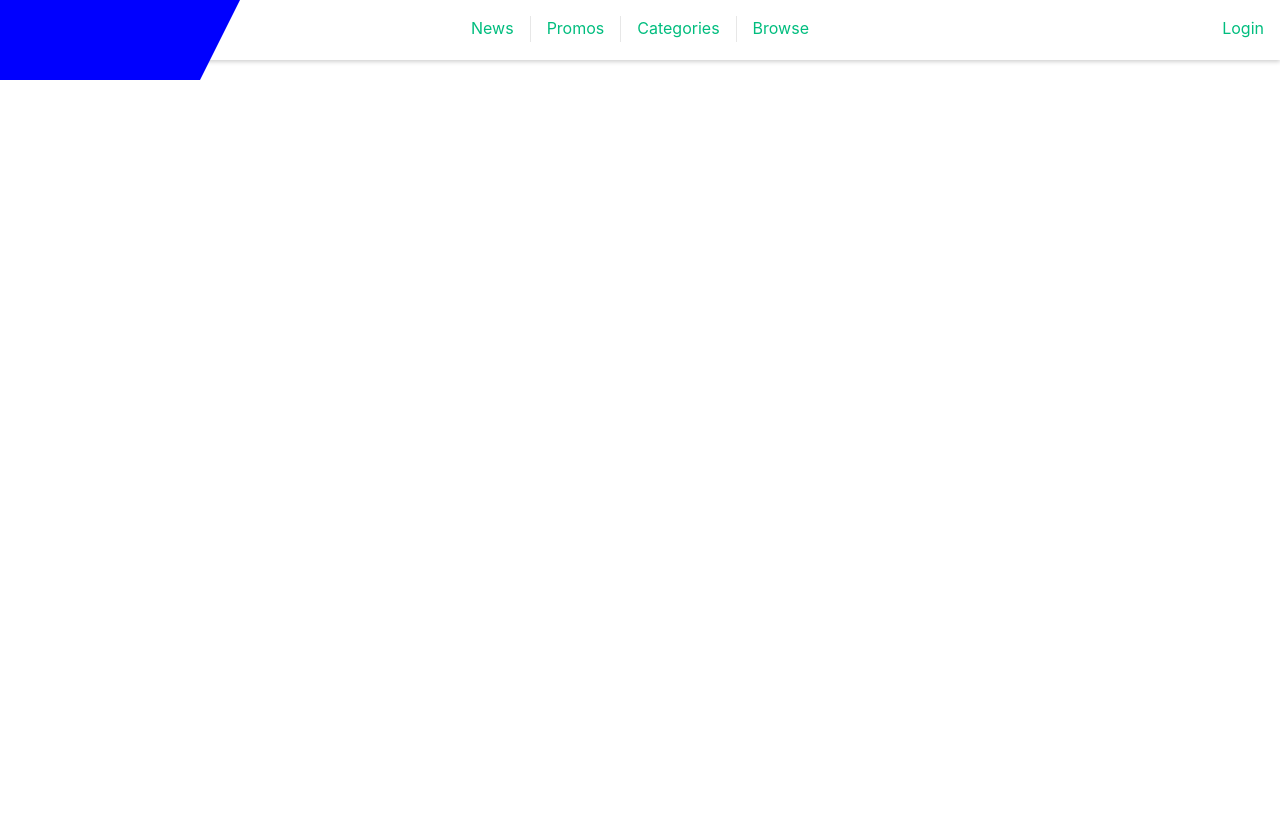
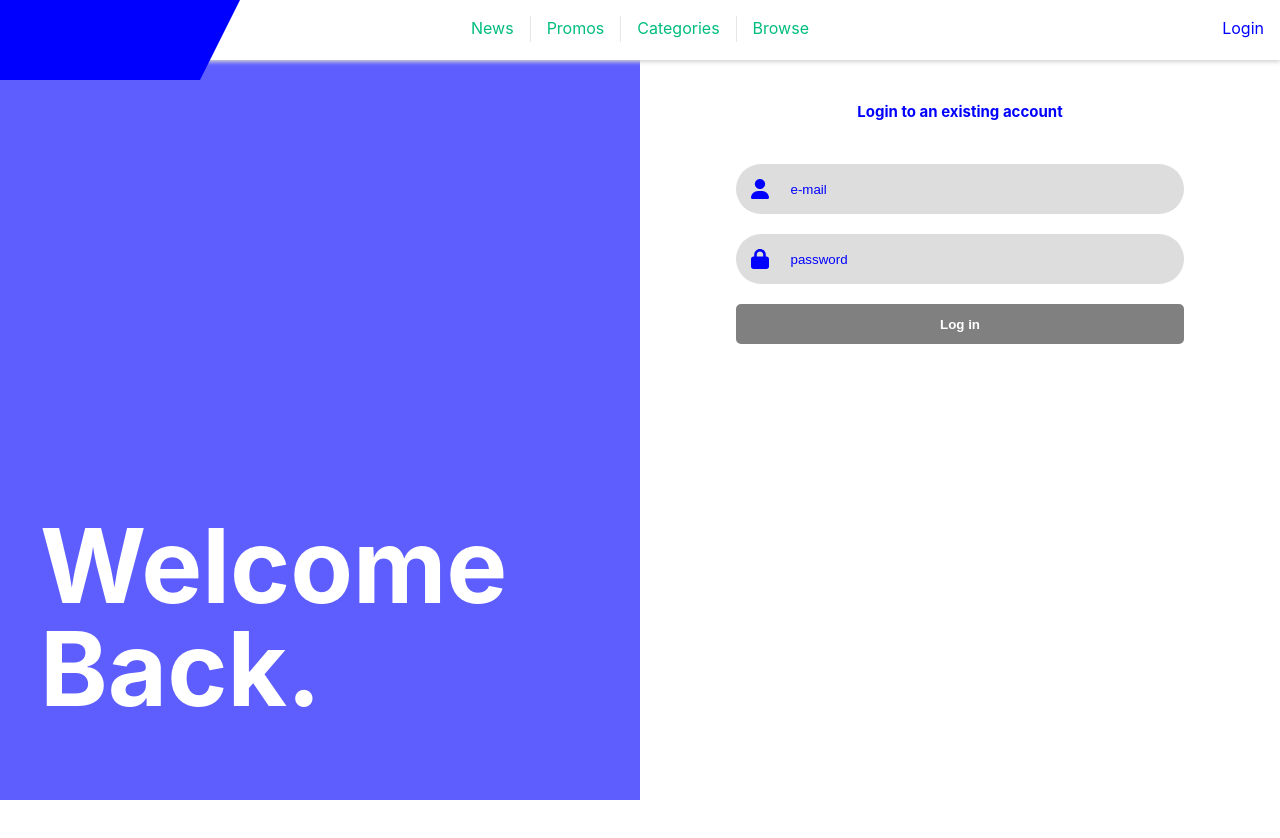
Before and after one commit to qadzifi/marketplace-web, a Vue app: page /login in a window 1280 px wide. Shown: the top 838 px of the page. After the commit the page ends 800 px from the top, so only its background shows below. Built offline with nearby package versions, Linux system fonts and the light colour scheme.

Commit message:
feat: create user login form

```diff
--- a/src/assets/base.css
+++ b/src/assets/base.css
@@ -60,7 +60,6 @@
 }
 
 body {
-  min-height: 100vh;
   color: var(--color-text);
   background: var(--color-background);
   transition: color 0.5s, background-color 0.5s;
--- a/src/assets/main.css
+++ b/src/assets/main.css
@@ -5,7 +5,6 @@
 }
 
 body {
-    height: 150vh;
     background-color: var(--ps-color-background);
 }
 
@@ -15,7 +14,6 @@ body * {
 
 #app {
     font-weight: normal;
-    padding-bottom: 20vh;
 }
 
 a,
--- a/src/components/navbar/NavigationBar.vue
+++ b/src/components/navbar/NavigationBar.vue
@@ -17,7 +17,7 @@ import BrandIcon from '../icons/IconBrand.vue';
     </div>
     <div id="navbar-right">
       <nav>
-        <RouterLink to="/#login">Login</RouterLink>
+        <RouterLink to="/login">Login</RouterLink>
       </nav>
     </div>
   </div>
--- a/src/router/index.ts
+++ b/src/router/index.ts
@@ -1,5 +1,6 @@
 import { createRouter, createWebHistory } from 'vue-router';
 import HomeView from '../views/HomeView.vue';
+import LoginView from '@/views/LoginView.vue';
 
 const router = createRouter({
   history: createWebHistory(import.meta.env.BASE_URL),
@@ -17,6 +18,11 @@ const router = createRouter({
       // which is lazy-loaded when the route is visited.
       component: () => import('../views/AboutView.vue'),
     },
+    {
+      path: '/login',
+      name: 'login',
+      component: LoginView,
+    },
   ],
 });
 
--- /dev/null
+++ b/src/views/LoginView.vue
@@ -0,0 +1,127 @@
+<script lang="ts">
+import UserIcon from '@/assets/user-solid.svg';
+import LockIcon from '@/assets/lock-solid.svg';
+
+export default {
+  data() {
+    return {
+      userIcon: UserIcon,
+      lockIcon: LockIcon,
+    };
+  },
+};
+</script>
+
+<template>
+  <div id="page-login">
+    <div id="page-login-cover">
+      <div id="page-cover-text">Welcome Back.</div>
+    </div>
+    <div id="page-login-form">
+      <div id="page-form-label">Login to an existing account</div>
+      <div class="page-form-input">
+        <img class="form-icon" :src="userIcon" alt="e-mail" />
+        <input
+          type="tel"
+          placeholder="e-mail"
+          name="user-name"
+          id="input-user-name"
+        />
+      </div>
+      <div class="page-form-input">
+        <img class="form-icon" :src="lockIcon" alt="" />
+        <input
+          type="password"
+          placeholder="password"
+          name="user-password"
+          id="input-user-password"
+        />
+      </div>
+      <div id="page-form-button">
+        <button>Log in</button>
+      </div>
+    </div>
+  </div>
+</template>
+
+<style>
+:root {
+  --size-line-height: 8vw;
+  --size-form-icon: 20px;
+}
+
+div#page-login {
+  display: flex;
+  margin-top: -20px;
+  height: calc(100vh - 60px);
+}
+
+div#login-page > * {
+  height: 100%;
+}
+
+div#page-login-cover {
+  background-color: #5e5eff;
+  width: 50%;
+  display: flex;
+  flex-direction: column;
+  justify-content: end;
+}
+
+div#page-cover-text {
+  margin-bottom: 10vh;
+  margin-left: 5vh;
+  font-size: var(--size-line-height);
+  line-height: var(--size-line-height);
+  font-weight: bold;
+  color: white;
+}
+
+div#page-login-form {
+  width: 50%;
+  display: flex;
+  flex-direction: column;
+  align-items: center;
+}
+
+div#page-form-label {
+  font-weight: bold;
+  margin: 40px 0;
+}
+
+div.page-form-input {
+  display: flex;
+  align-items: center;
+  background-color: #ddd;
+  padding: 15px;
+  border-radius: 40px;
+  margin-bottom: 20px;
+  width: 70%;
+}
+
+div.page-form-input input {
+  margin-left: 20px;
+  border: none;
+  outline: none;
+  background: none;
+}
+
+img.form-icon {
+  height: var(--size-form-icon);
+}
+
+div#page-form-button {
+  width: 70%;
+}
+
+div#page-form-button button {
+  width: 100%;
+  background-color: grey;
+  color: white;
+  font-weight: bold;
+  height: 40px;
+  border: none;
+  outline: none;
+  border-radius: 5px;
+}
+</style>
```
Also changed, not shown: src/assets/lock-solid.svg (added), src/assets/user-solid.svg (added).
